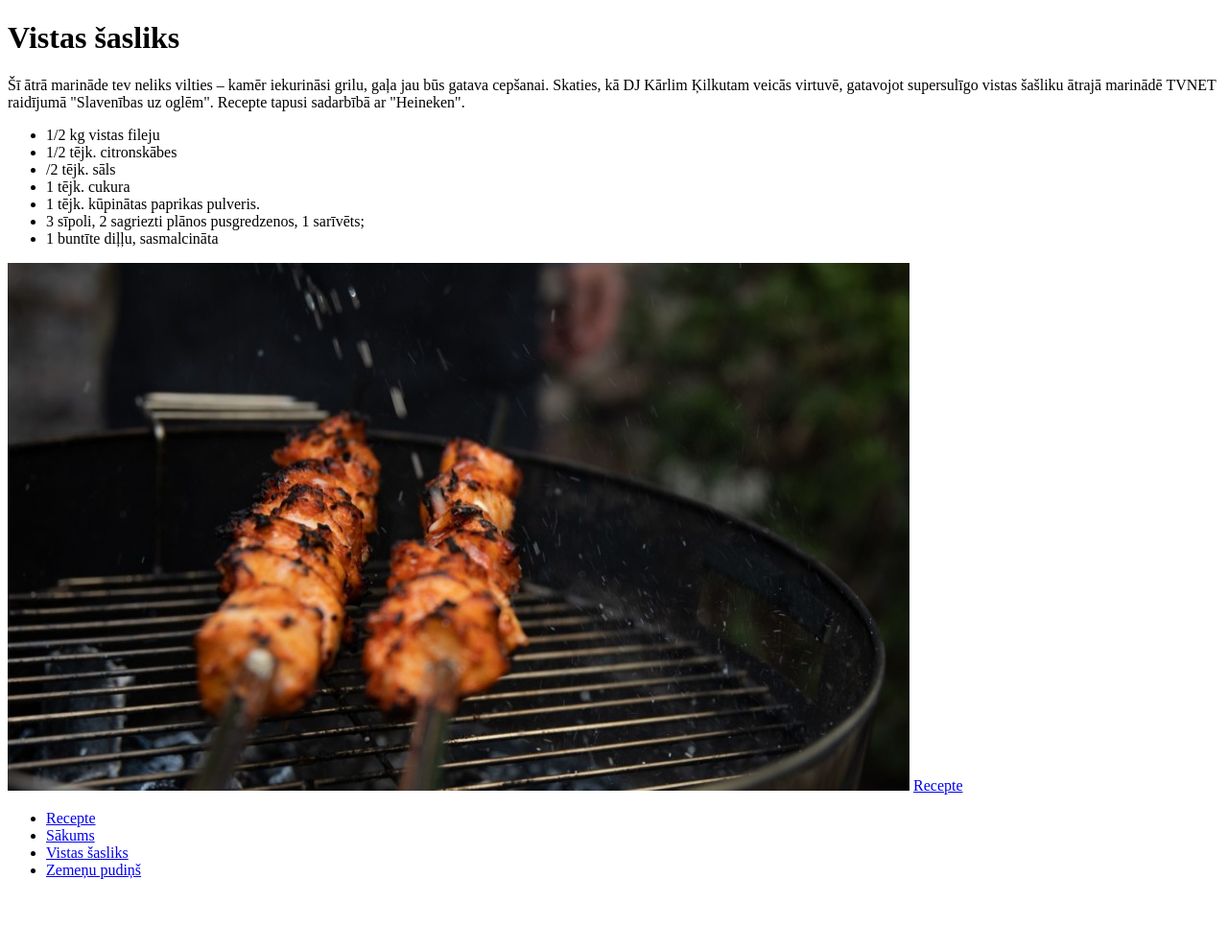
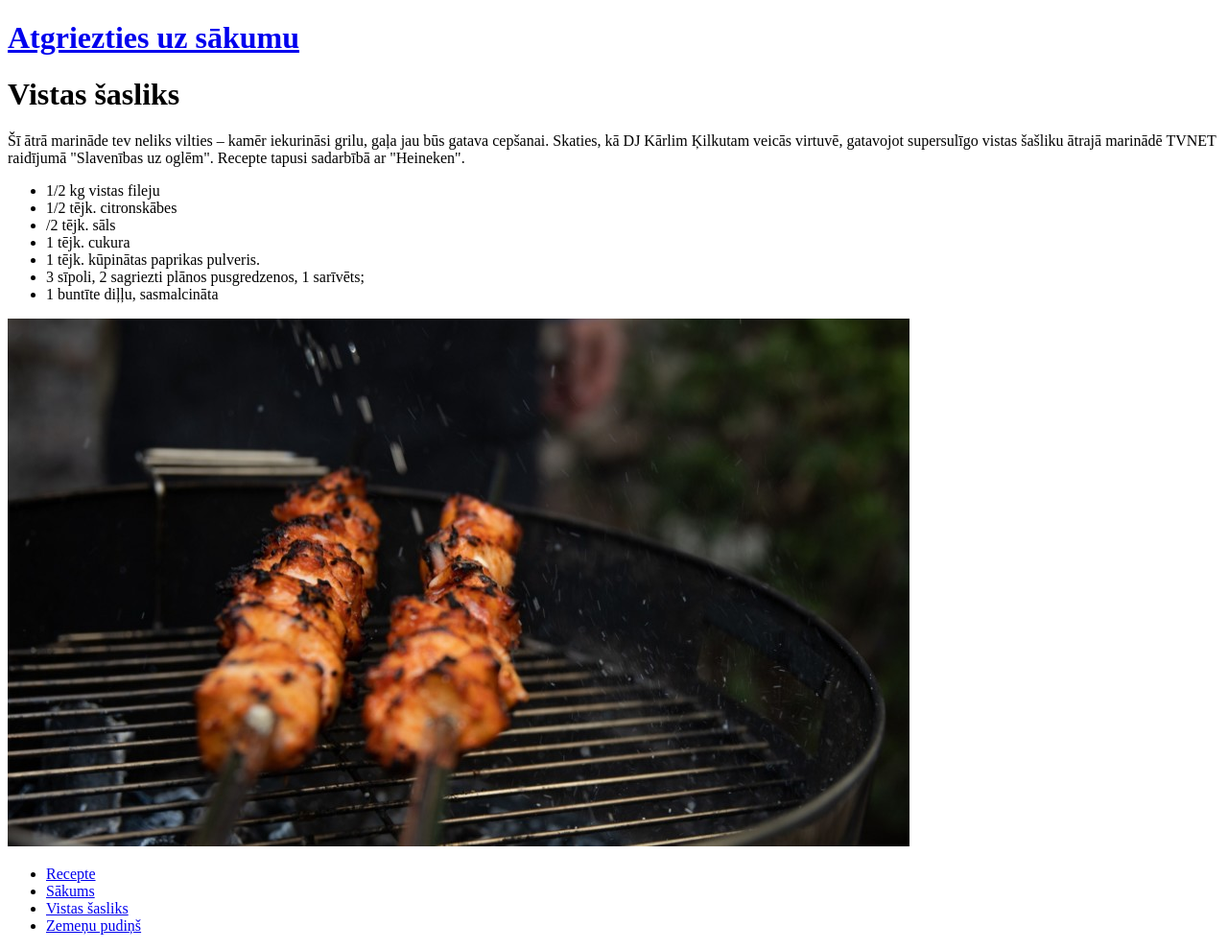
Before and after one commit to jk-web-admin-0722/Receptes_MSv, a plain HTML site: page Receptes/Vistas_sasliks.html in a window 1280 px wide. Shown: the whole page at 96% size. Before the commit the page ends 932 px from the top, so only its background shows below. Drawn offline with Linux system fonts and the light colour scheme.

Commit message:
Izmainas

```diff
--- a/Receptes/Vistas_sasliks.html
+++ b/Receptes/Vistas_sasliks.html
@@ -4,9 +4,10 @@
     <meta charset="UTF-8">
     <meta http-equiv="X-UA-Compatible" content="IE=edge">
     <meta name="viewport" content="width=device-width, initial-scale=1.0">
-    <title>Document</title>
+    <title>Vistas sasliks</title>
 </head>
 <body>
+    <h1><a href="../index.html">Atgriezties uz sākumu</a></h1>
     <h1>Vistas šasliks</h1>
     <p>Šī ātrā marināde tev neliks vilties – kamēr iekurināsi grilu, gaļa jau būs gatava cepšanai.
     Skaties, kā DJ Kārlim Ķilkutam veicās virtuvē, gatavojot supersulīgo vistas šašliku ātrajā marinādē TVNET raidījumā "Slavenības uz oglēm".
@@ -22,8 +23,6 @@
         </ul>
     <img src="../Atteli/Sasliks.jpg" alt="Bilde" alt="Vistas šasliks">
 
-    <a href="https://receptes.tvnet.lv/recepte/23136-supersuligs-vistas-sasliks-atraja-marinade">Recepte</a>
-
     <ul>
         <li><a href="https://receptes.tvnet.lv/recepte/23143-tarte-ar-zemenem-un-rabarberiem">Recepte</a> </li>
         <li><a href="../index.html">Sākums</a></li>
```
Also changed, not shown: Receptes/Torte.html (+2 -1 lines), Receptes/Zemenu_pudins.html (+2 -1 lines).
